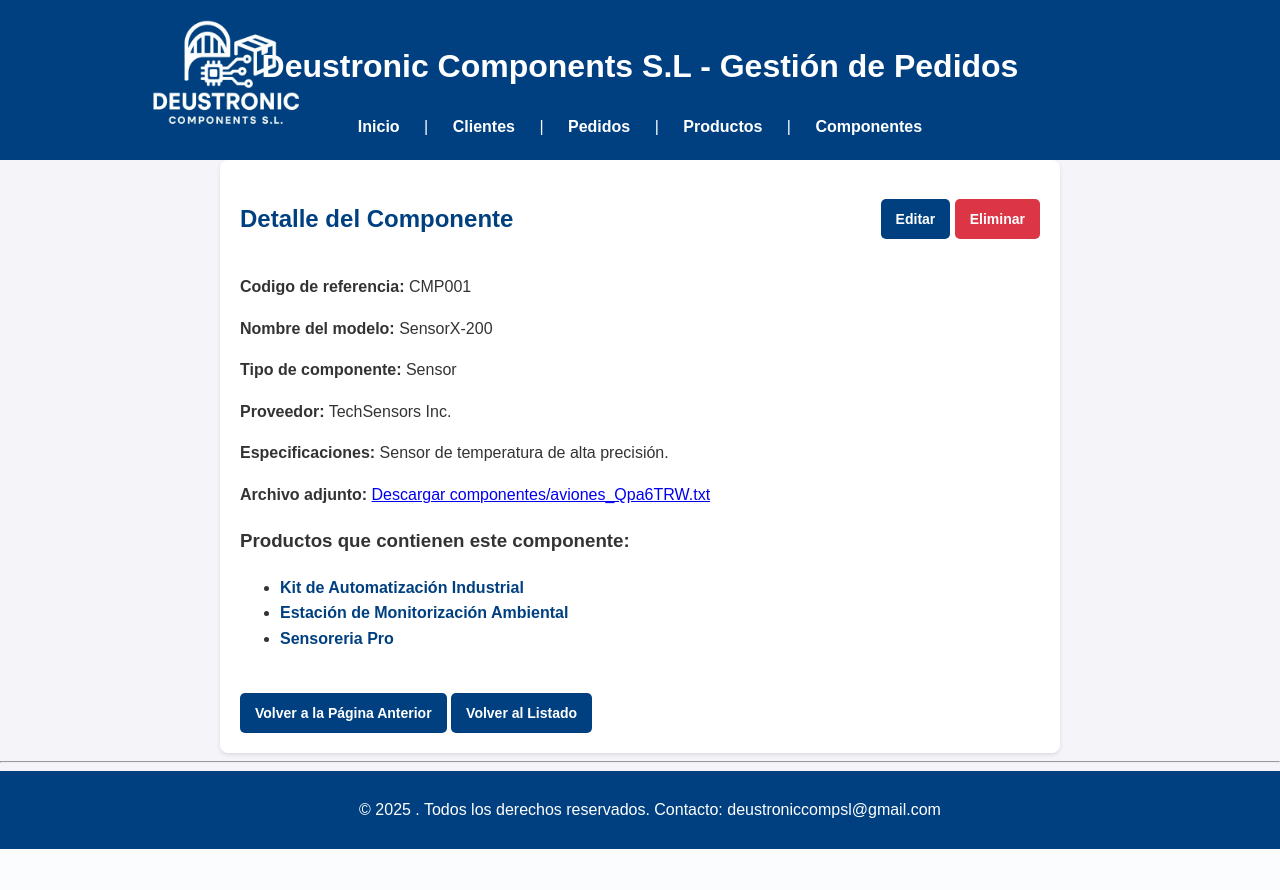
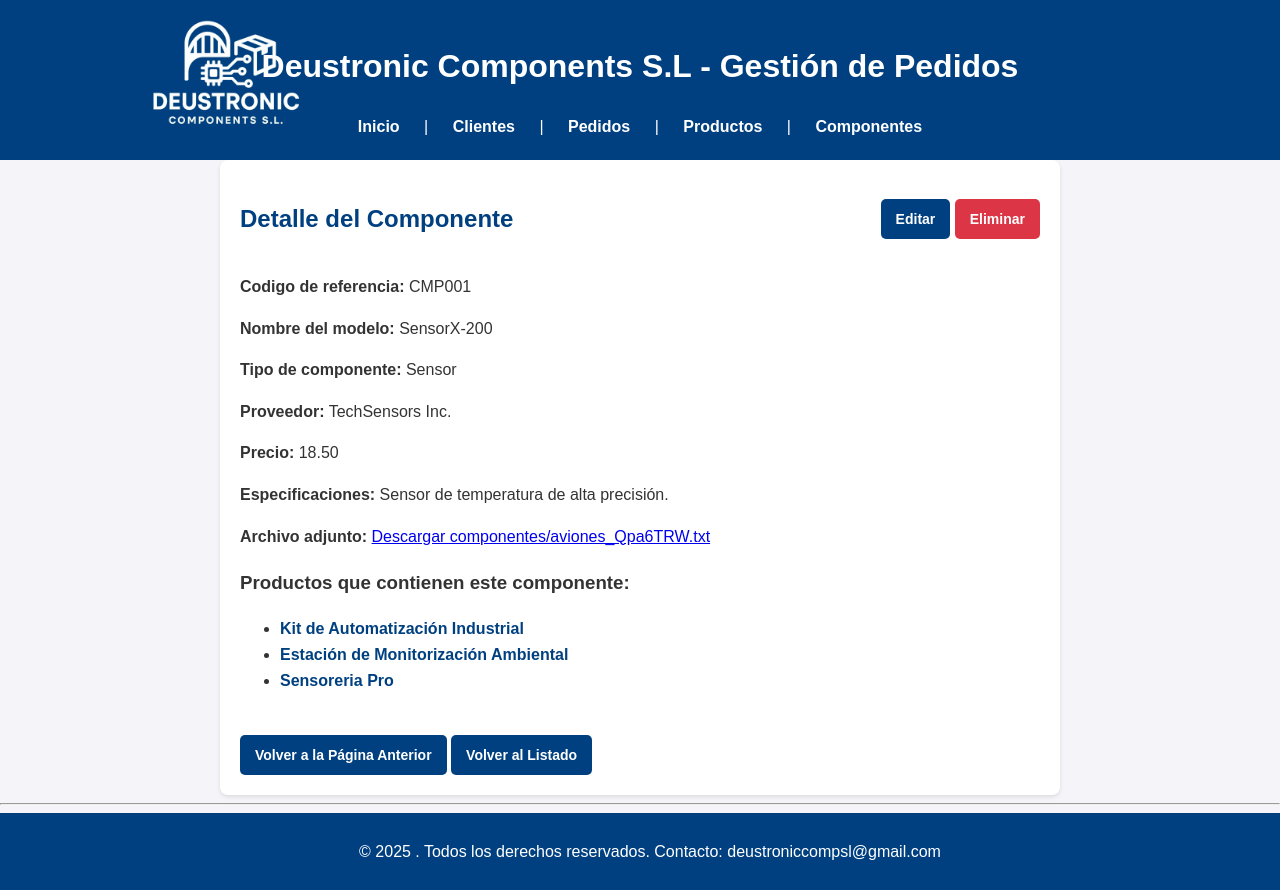
Before and after one commit to Jon8a/IW-Entregable2, a Django app: page /componente/1/ in a window 1280 px wide. Before the commit the page ends 849 px from the top, so only its background shows below. Run offline with Django 5.2, Linux system fonts and the light colour scheme; data comes from the database, SQL or seed files in the repository.

Commit message:
fix: mostrar precio correctamente en el detalle del componente (#20)

```diff
--- a/Entregable2/appEntrega/templates/componente_detalle.html
+++ b/Entregable2/appEntrega/templates/componente_detalle.html
@@ -14,6 +14,7 @@
 <p><strong>Nombre del modelo:</strong> {{ componente.nombre_modelo }}</p>
 <p><strong>Tipo de componente:</strong> {{ componente.tipo_componente }}</p>
 <p><strong>Proveedor:</strong> {{ componente.proveedor }}</p>
+<p><strong>Precio:</strong> {{ componente.precio }}</p>
 <p><strong>Especificaciones:</strong> {{ componente.especificaciones_tecnicas }}</p>
 
 {% if componente.archivo %}
```
